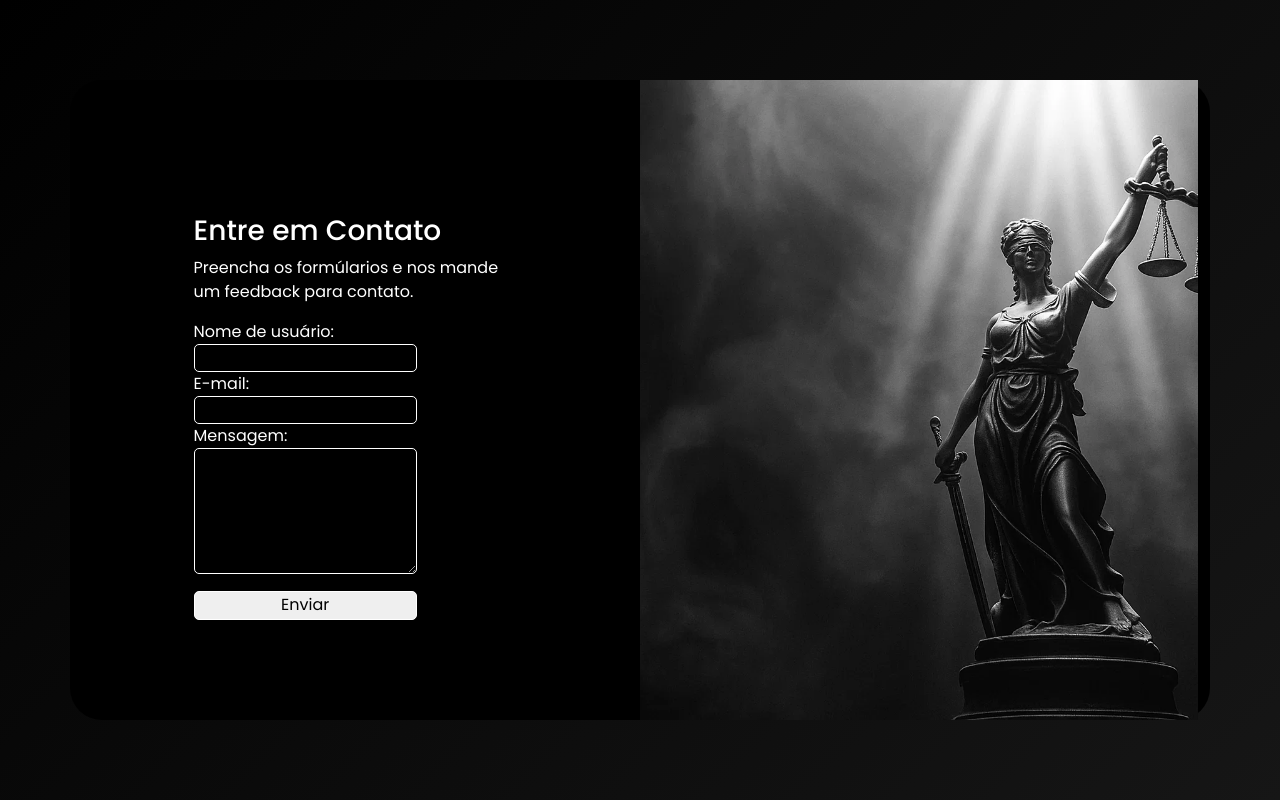
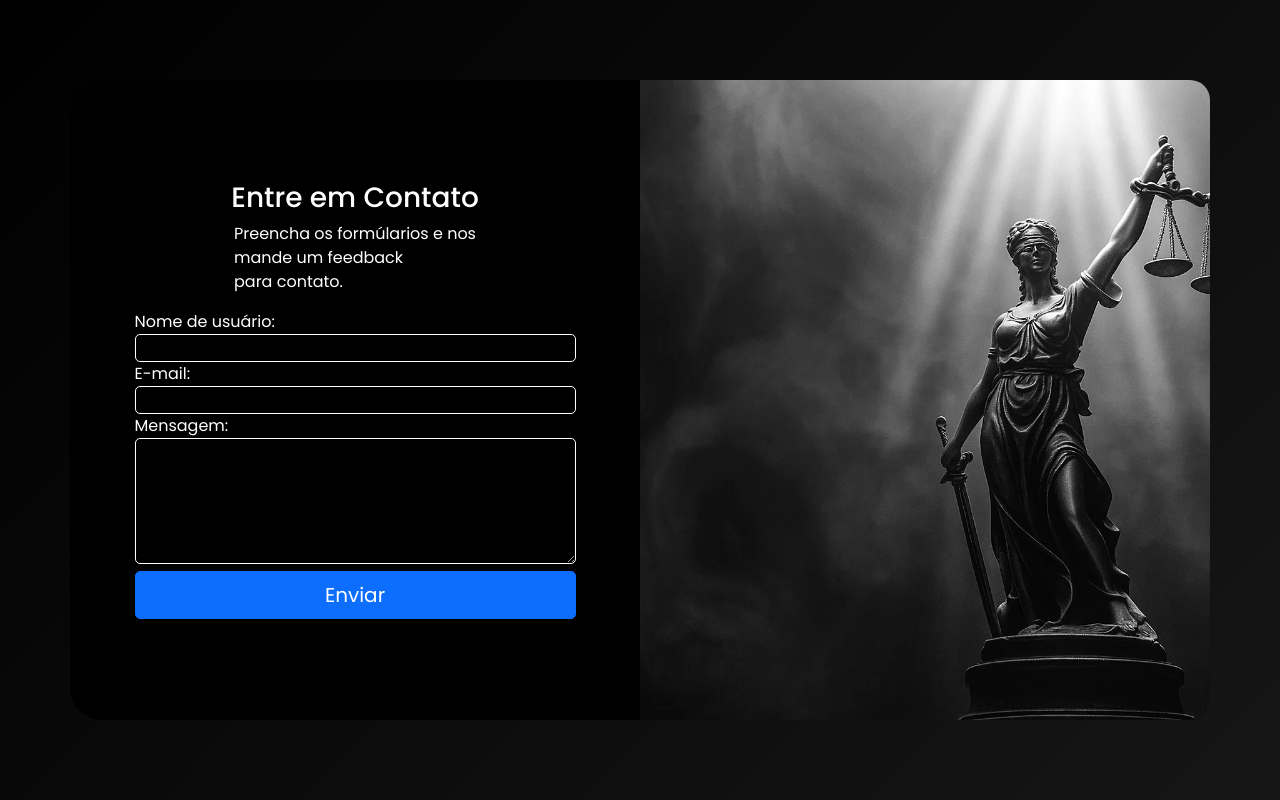
Before and after one commit to IagoRussi/FrontBoa, a plain HTML site: page src/html/contato.html in a window 1280 px wide. Drawn offline with nearby package versions, Linux system fonts and the light colour scheme.

Commit message:
melhorado contato

```diff
--- a/src/css/styleContato.css
+++ b/src/css/styleContato.css
@@ -18,23 +18,21 @@ body {
 .imagemContato {
     background: url(../../img/contatoImagem.webp) no-repeat center center;
     background-size: cover;
+    border-top-right-radius: 20px;
+    border-bottom-right-radius: 20px;
 }
 
 .containerContato {
     height: 80%;
 }
 
-.textoContato {
-    padding-left: 10%;
-    padding-top: 12%;
-}
 
 .textoContato input {
     border-radius: 5px;
     border: 0.5px solid white;
     background-color: black;
     color: white;
-    width: 50%;
+    width: 100%;
 }
 
 .textoContato textarea {
@@ -42,7 +40,7 @@ body {
     border: 0.5px solid white;
     background-color: black;
     color: white;
-    width: 50%;
+    width: 100%;
 }
 
 .textoContato input:focus,
@@ -56,10 +54,7 @@ body {
 }
 
 .textoContato button {
-    margin-top: 10px;
-    width: 50%;
-    height: 10%;
-    color: black;
-    border: 0.5px solid white;
+    width: 100%;
+    color: white;
     border-radius: 5px;
 }
--- a/src/html/contato.html
+++ b/src/html/contato.html
@@ -18,10 +18,10 @@
 
 <body>
 
-    <div class="container bg-black text-white d-flex containerContato rounded-5">
-        <div class="d-flex w-50 justify-content-flex-start flex-column textoContato">
+    <div style="padding: 0px;" class="container bg-black text-white d-flex containerContato rounded-5">
+        <div class="d-flex w-50 justify-content-center align-items-center flex-column textoContato">
             <h3>Entre em Contato</h3>
-            <p>Preencha os formúlarios e nos mande <br> um feedback para contato.</p>
+            <p>Preencha os formúlarios e nos <br> mande um feedback <br> para contato.</p>
             <form action="#" method="post">
                 <label for="nome">Nome de usuário:</label><br>
                 <input type="text" id="nome" name="nome" required><br>
@@ -32,7 +32,7 @@
                 <label for="mensagem">Mensagem:</label><br>
                 <textarea id="mensagem" name="mensagem" rows="5" cols="30" required></textarea><br>
 
-                <button type="submit">Enviar</button>
+                <button type="button" class="btn btn-primary btn-lg botaoLogin">Enviar</button>
             </form>
 
         </div>
```
